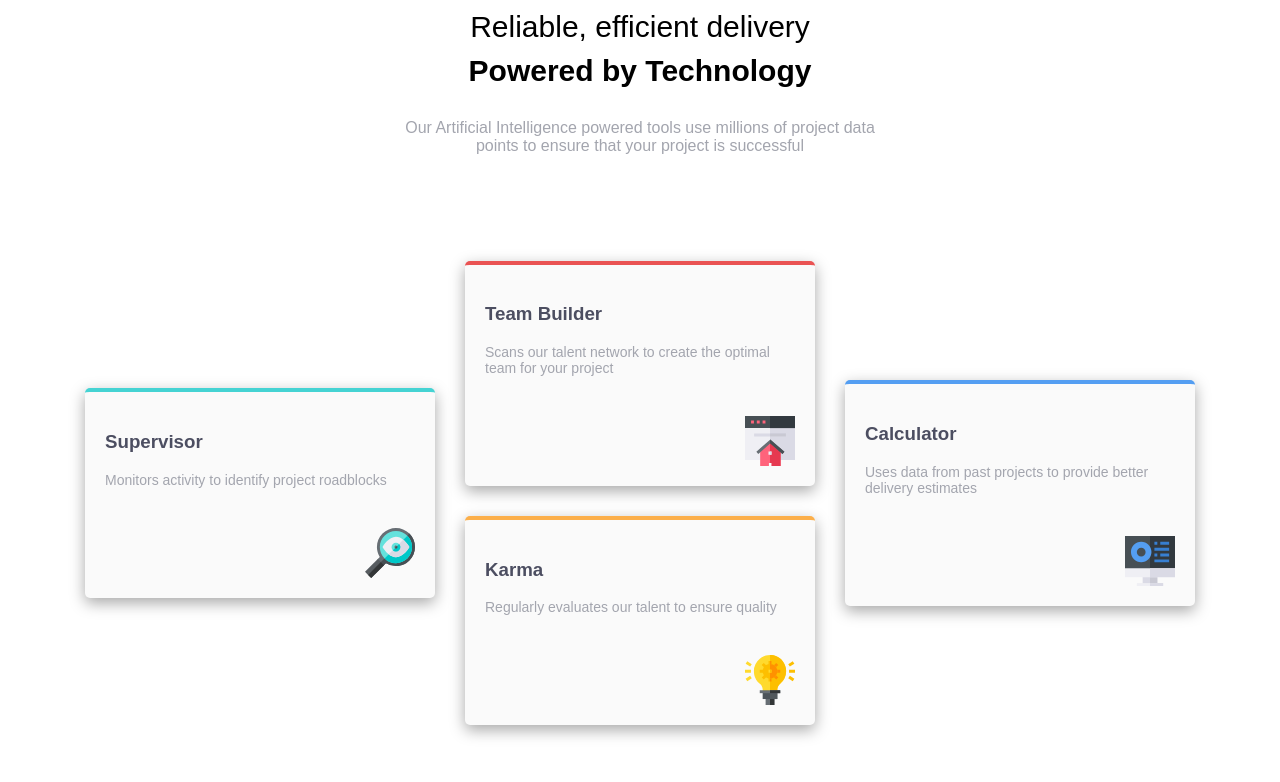
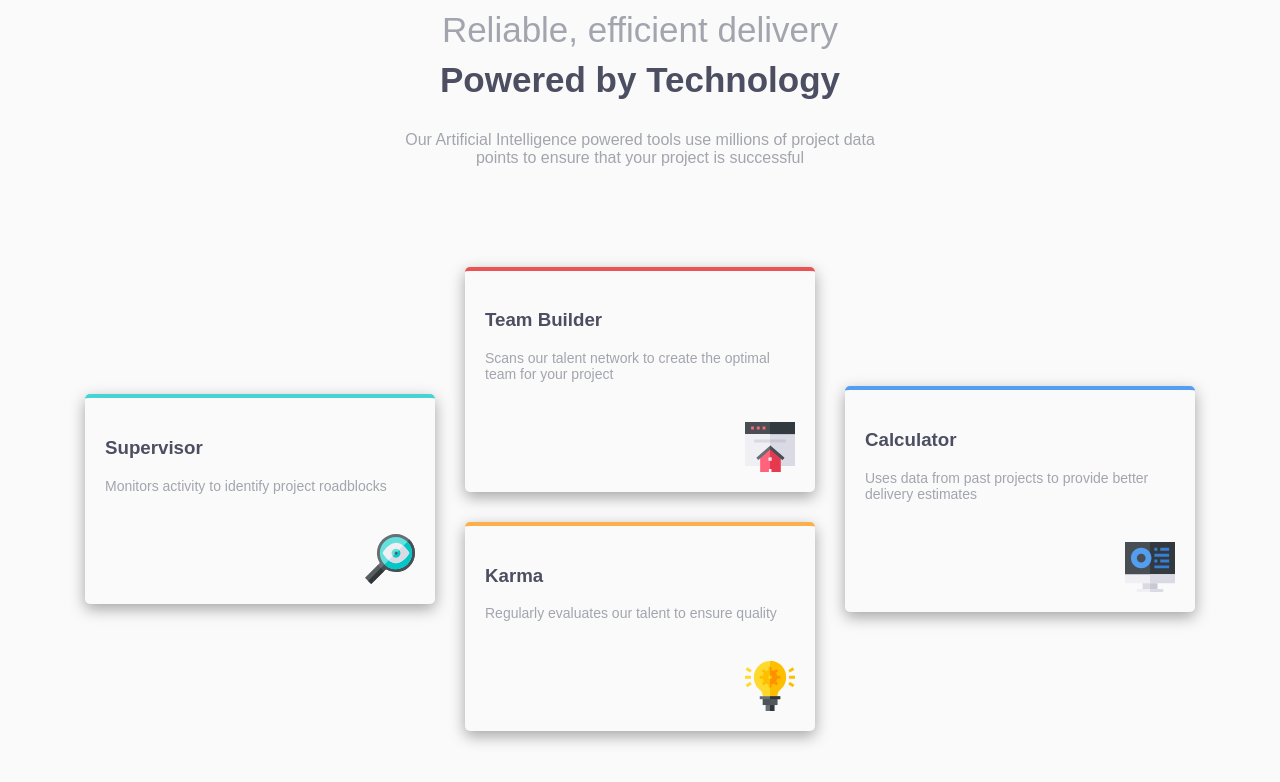
Before and after one commit to MoisesAlfar0o/Four-card-, a plain HTML site: page index.html in a window 1280 px wide. Drawn offline with Linux system fonts and the light colour scheme.

Commit message:
Add files via upload

```diff
--- a/style.css
+++ b/style.css
@@ -19,11 +19,12 @@
 
 
 body{
-    /* background: var(--bg-secondary); */
+    background: var(--bg-primary);
     box-sizing: border-box;;
     font-family: var(--ft-family);
     font-size: var(--ft-size);
     margin: 0;
+    padding: 0;
 }
 
 *,*::after,*::before{
@@ -47,20 +48,21 @@ body{
 }
 
 .header h1{
-    font-size: 30px;
+    font-style: normal;
+    font-size: 35px;
+    color: hsl(229, 6%, 66%);
     font-weight: 300;
-    color: var(--text-color);
+    color: var(--text-secondary);
 }
 
 .header h2{
    font-weight: var(--ft-wt-600);
-   font-size: 30px;
-   color: var(--text-color);
+   font-size: 35px;
+   color: var(--text-primary);
 }
 
 .header p{
     padding: 15px 230px;
-    font-weight: var(--font-wght-400);
     color: var(--text-secondary);
 }
 
```
